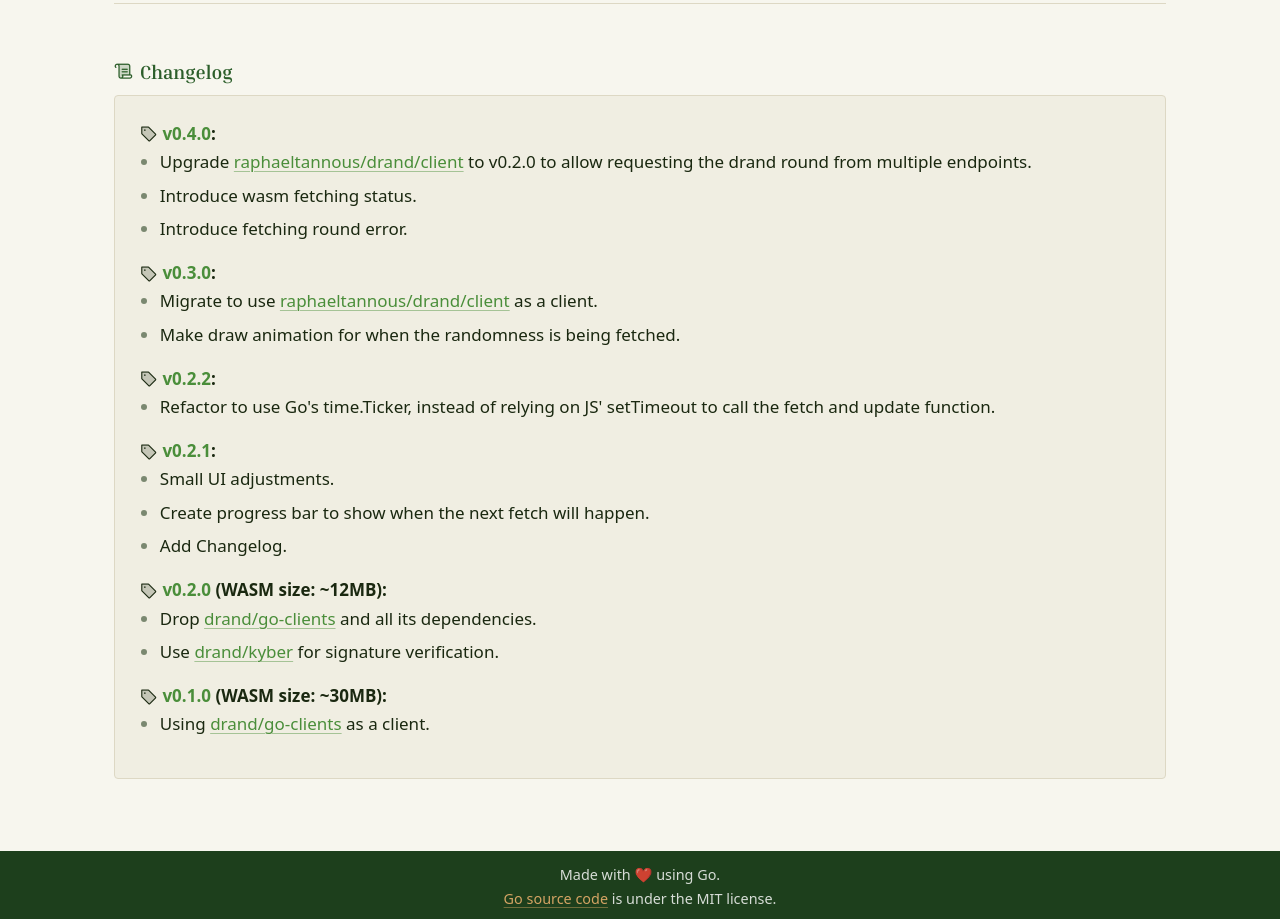
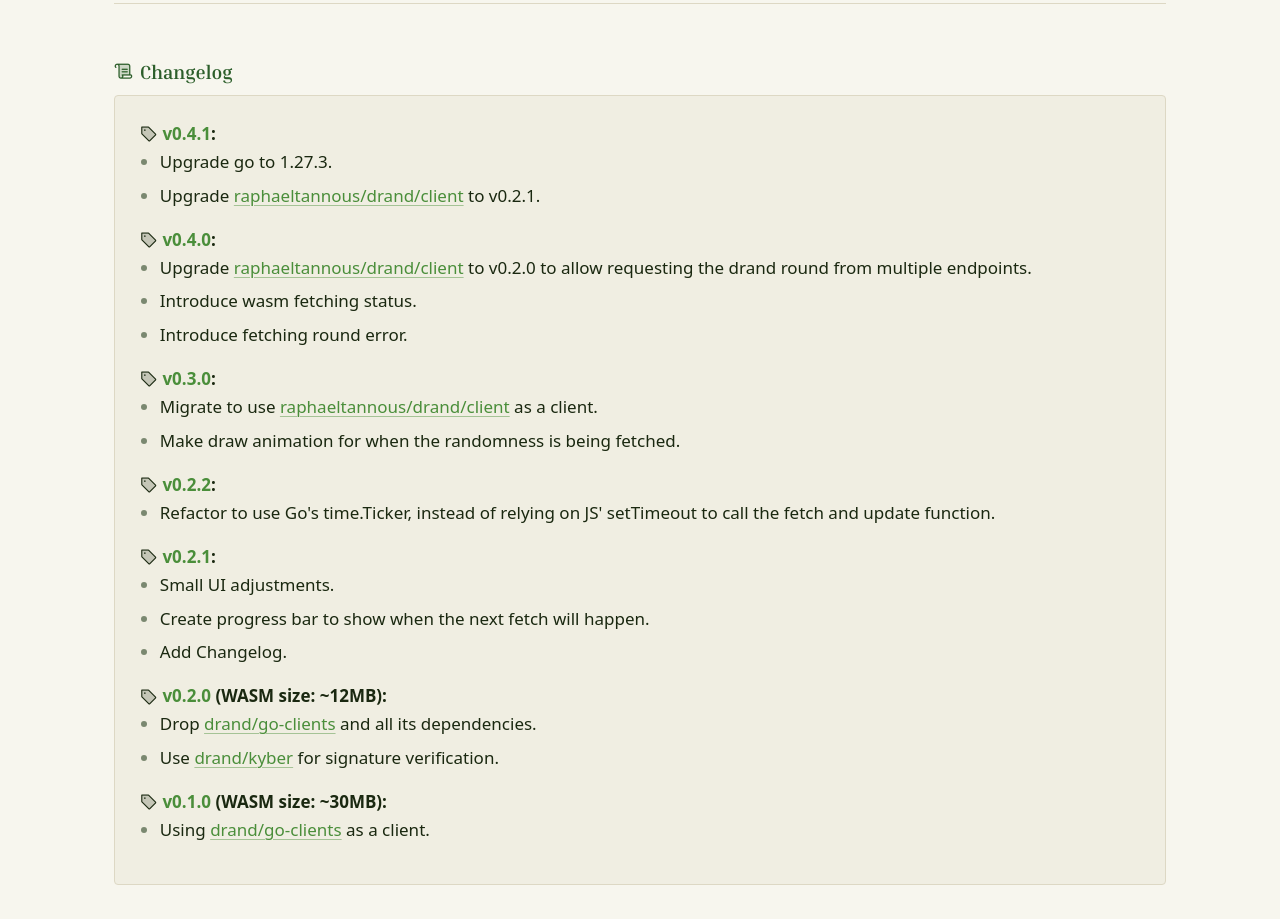
Before and after one commit to raphaeltannous/goLOTO, a plain HTML site: page index.html in a window 1280 px wide. Shown: the part 7980-8899 px from the top of the page. Drawn offline with Linux system fonts and the light colour scheme; no server answers; a web font is replaced by a local one.

Commit message:
Update website

```diff
--- a/index.html
+++ b/index.html
@@ -637,6 +637,17 @@ randomness <span class="hl opt">:=</span> hex<span class="hl opt">.</span><span
         <h3 class="subsection-title"><i class="icon ph-duotone ph-scroll"></i>Changelog</h3>
         <div class="card card-highlight">
           <strong><i class="icon ph-duotone ph-tag"></i><a
+              href="https://codeberg.org/raphaeltannous/goLOTO/src/tag/v0.4.1">v0.4.1</a>:</strong>
+          <ul>
+            <li>
+              Upgrade go to 1.27.3.
+            </li>
+            <li>
+              Upgrade <a href="https://codeberg.org/raphaeltannous/drand">raphaeltannous/drand/client</a> to v0.2.1.
+            </li>
+          </ul>
+
+          <strong><i class="icon ph-duotone ph-tag"></i><a
               href="https://codeberg.org/raphaeltannous/goLOTO/src/tag/v0.4.0">v0.4.0</a>:</strong>
           <ul>
             <li>
```
Also changed, not shown: 1 other file.
